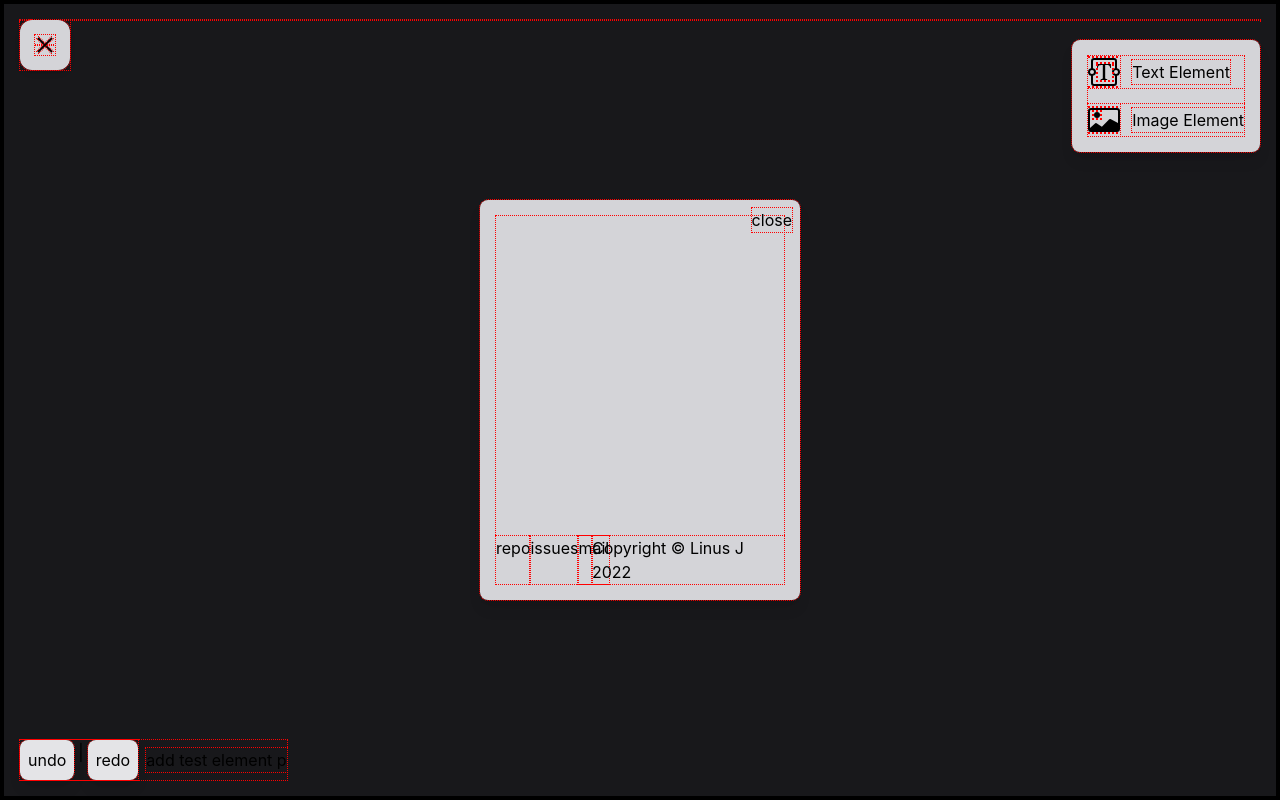
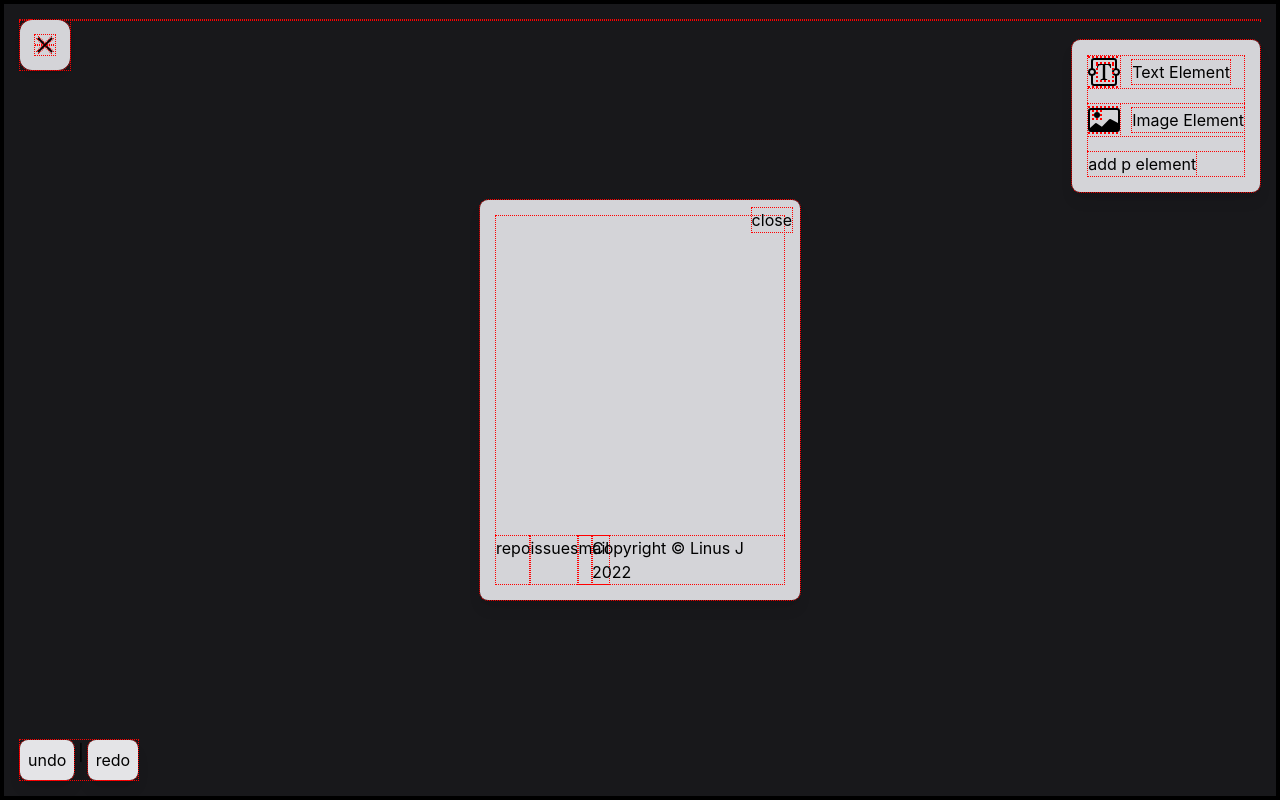
Before and after one commit to linus-jansson/webpage-builder, a Next.js app: page / in a window 1280 px wide. Built offline with nearby package versions, Linux system fonts and the light colour scheme.

Commit message:
move add p element button to component list

```diff
--- a/src/app/page.tsx
+++ b/src/app/page.tsx
@@ -97,8 +97,14 @@ export default function MainPage() {
                         <>
                             <PlacableComponent Icon={BsTextareaT} text="Text Element" templateHTML={<><p>Text Element</p></>} onMouseDown={(e: any) => console.log(e)} />
                             <PlacableComponent Icon={BsCardImage} text="Image Element" templateHTML={<><img src="/placeholder.png"></img></>} />
-
                         </>
+                        <div>
+                            <button id="test-add-element" onClick={() => {
+                                setCanvasElements(prev => [...prev, <h1 key={prev.length + 1}><span>test</span></h1>]);
+                            }}>
+                                add p element
+                            </button>
+                        </div>
                     </div>
                 </div >
 
@@ -142,18 +148,13 @@ export default function MainPage() {
                         </div>
                     </div> */}
 
-                    < div className="flex flex-row gap-1 " >
+                    <div className="flex flex-row gap-1 " >
                         <button className="p-2 rounded-lg shadow-lg bg-zinc-200">undo</button>
                         |
                         <button className="p-2 rounded-lg shadow-lg bg-zinc-200">redo</button>
 
-                    </div >
+                    </div>
 
-                    <div>
-                        <button id="test-add-element" onClick={() => {
-                            setCanvasElements(prev => [...prev, <h1 key={prev.length + 1}><span>test</span></h1>]);
-                        }}>add test element p</button>
-                    </div>
                 </div >
                 <div className="block min-h-screen p-4 border-4 border-black z-1 bg-zinc-900" ref={canvasRef} >
 
```
